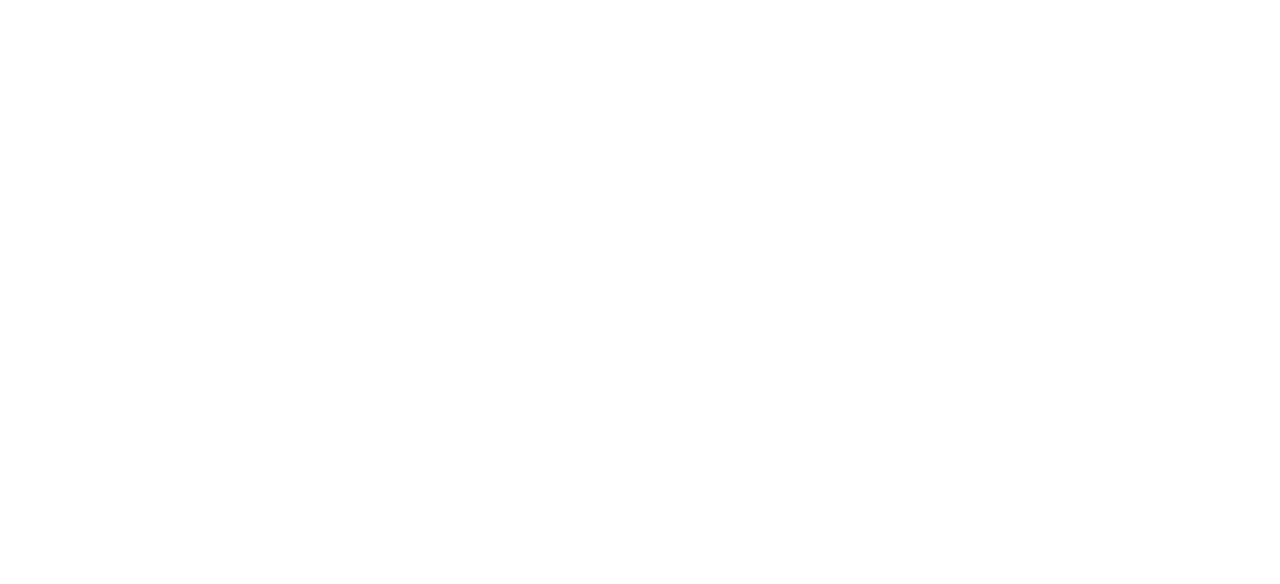
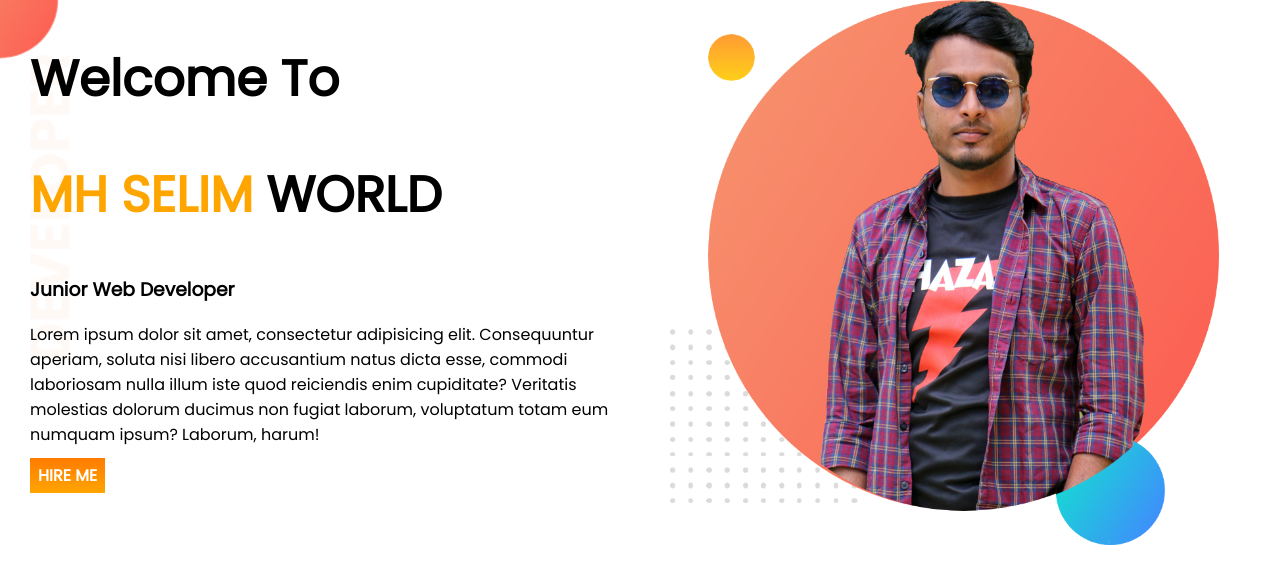
Before and after one commit to mhselim103/developer-portfolio, a plain HTML site: page index.html in a window 1280 px wide. Drawn offline with Linux system fonts and the light colour scheme.

Commit message:
first section

```diff
--- a/index.html
+++ b/index.html
@@ -1,13 +1,33 @@
 <!DOCTYPE html>
 <html lang="en">
+
 <head>
     <meta charset="UTF-8">
     <meta http-equiv="X-UA-Compatible" content="IE=edge">
     <meta name="viewport" content="width=device-width, initial-scale=1.0">
     <title>Selim's Portfolio</title>
+    <link rel="preconnect" href="https://fonts.googleapis.com">
+    <link rel="preconnect" href="https://fonts.gstatic.com" crossorigin>
+    <link href="https://fonts.googleapis.com/css2?family=Poppins&display=swap" rel="stylesheet">
     <link rel="stylesheet" href="style.css">
 </head>
+
 <body>
+    <section class="top-banner">
+        <div class="half-width">
+            <h1>Welcome To</h1>
+            <h1><span class="namehighlight">MH SELIM</span> WORLD</h1>
+            <h3>Junior Web Developer</h3>
+            <P>Lorem ipsum dolor sit amet, consectetur adipisicing elit. Consequuntur aperiam, soluta nisi libero
+                accusantium natus dicta esse, commodi laboriosam nulla illum iste quod reiciendis enim cupiditate?
+                Veritatis molestias dolorum ducimus non fugiat laborum, voluptatum totam eum numquam ipsum? Laborum,
+                harum!</P>
+                <a target="_blank" class="link-button" href="https://www.linkedin.com/in/mahmudul-hasan-selim-53659a1b3/">HIRE ME</a>
+        </div>
+        <div class="half-width">
+            <img src="/images/my-bg1.png" alt="mhselim">
+        </div>
+    </section>
+</body>
 
-</body>
 </html>
--- a/style.css
+++ b/style.css
@@ -0,0 +1,34 @@
+body{
+    font-family: 'Poppins', sans-serif;
+    padding: 0;
+    margin: 0;
+}
+
+h1{
+    font-size: 50px;
+}
+.namehighlight{
+    color:orange;
+}
+section{
+    display: flex;
+
+}
+.half-width{
+    width: 50%;
+    padding-left: 30px;
+}
+.half-width img{
+    width: 90%;
+}
+.link-button{
+    text-decoration: none;
+    background-image: linear-gradient(rgb(255, 123, 0),orange);
+    padding:6px 8px;
+    font-weight: 800;
+    color: white;
+}
+.top-banner{
+    background-image: url(images/top-banner.png);
+    background-repeat: no-repeat;
+}
```
Also changed, not shown: images/dream-bg.png (added), images/exp-bg.png (added), images/jhankar.png (added), images/jhankar2.png (added), images/my-bg.png (added), images/my-bg1.png (added), images/my-bg2.png (added), images/top-banner.png (added).
